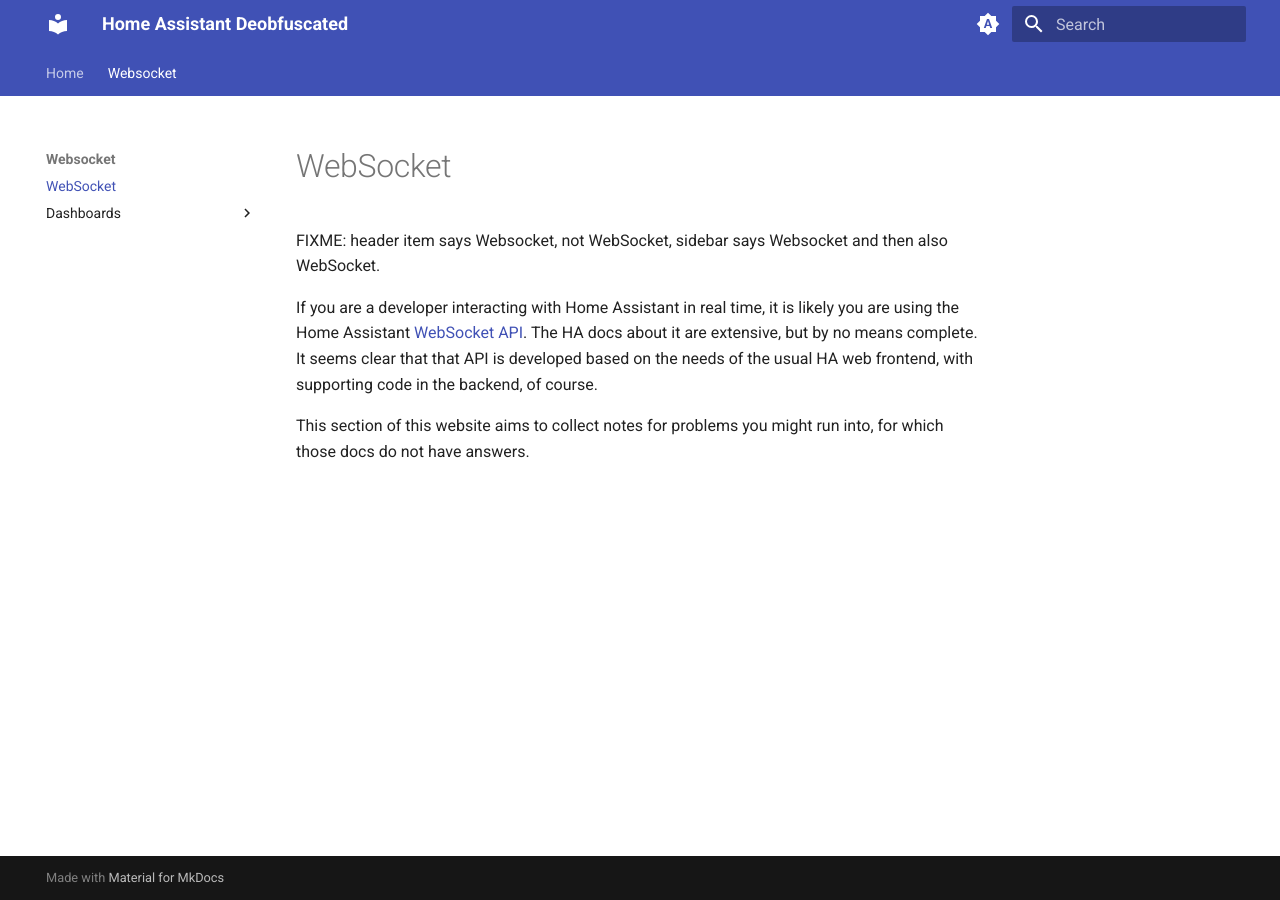
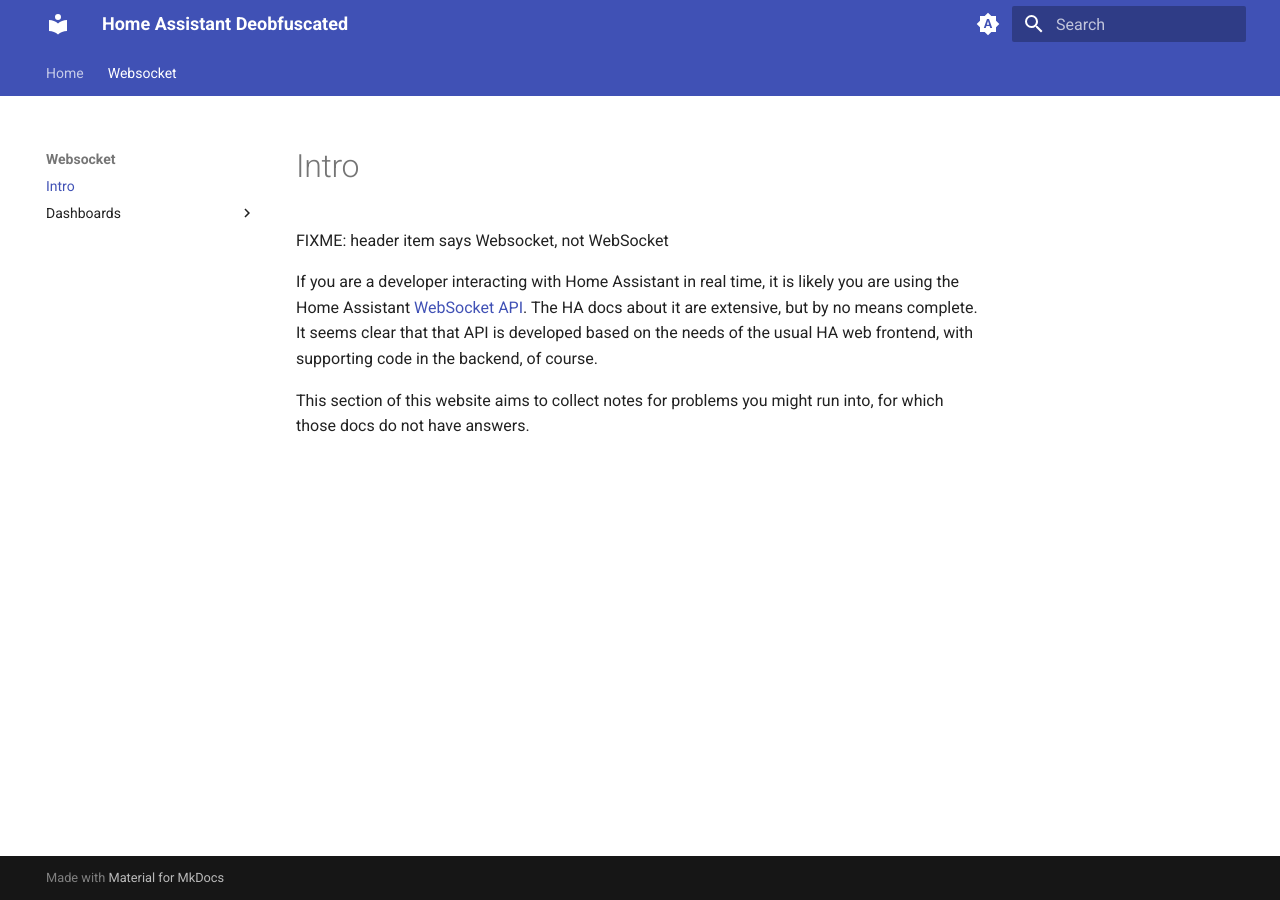
Before and after one commit to deobfuscated-org/homeassistant, an MkDocs documentation site: the page built from docs/websocket/index.md, in a window 1280 px wide. Built offline with MkDocs 1.6.1 and Material for MkDocs 9.7.7, drawn with Linux system fonts in a browser that asks for light colours.

Commit message:
fix two layer websocket title

```diff
--- a/docs/websocket/index.md
+++ b/docs/websocket/index.md
@@ -1,6 +1,6 @@
-# WebSocket
+# Intro
 
-FIXME: header item says Websocket, not WebSocket, sidebar says Websocket and then also WebSocket.
+FIXME: header item says Websocket, not WebSocket
 
 If you are a developer interacting with Home Assistant in real time, it is likely you are using the Home Assistant [WebSocket API](https://developers.home-assistant.io/docs/api/websocket/).
 The HA docs about it are extensive, but by no means complete.
```
Also changed, not shown: docs/websocket/dashboards/icons.md (renamed from docs/websocket/dashboards/icons/index.md).
